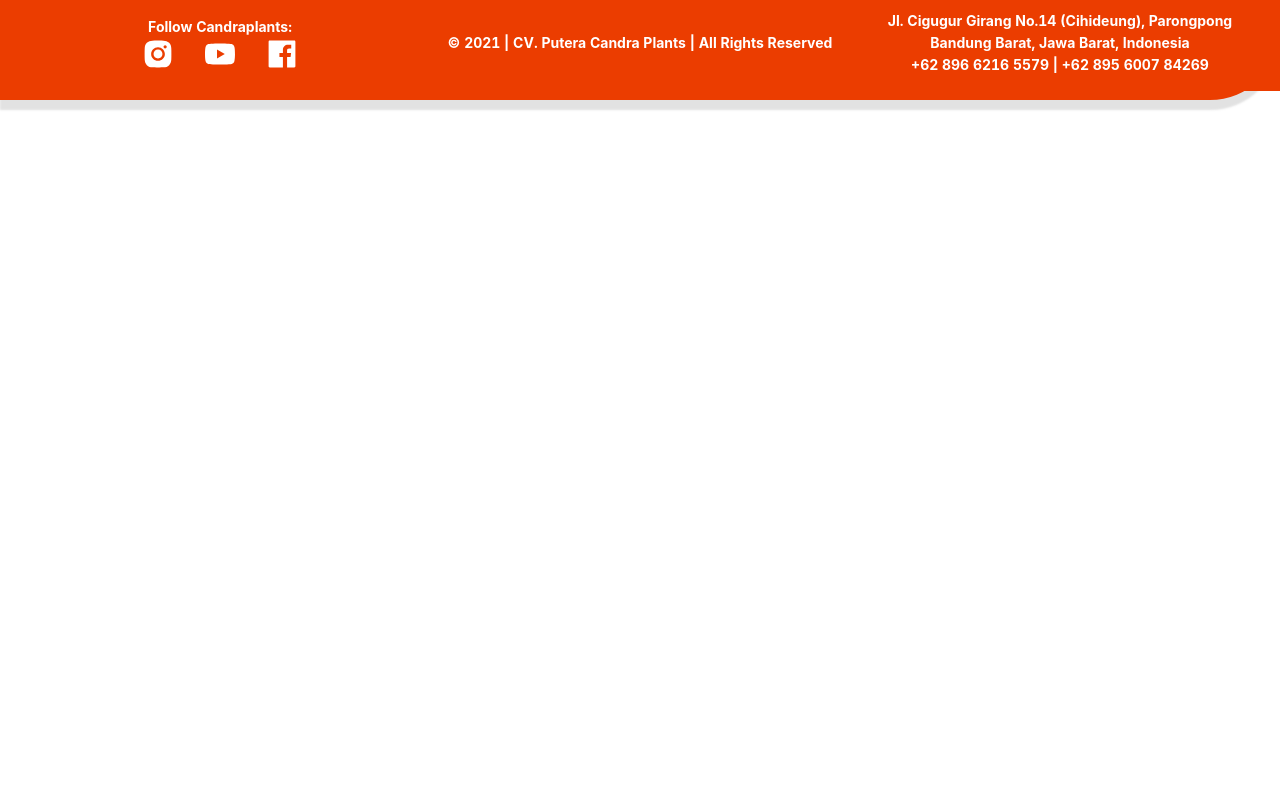
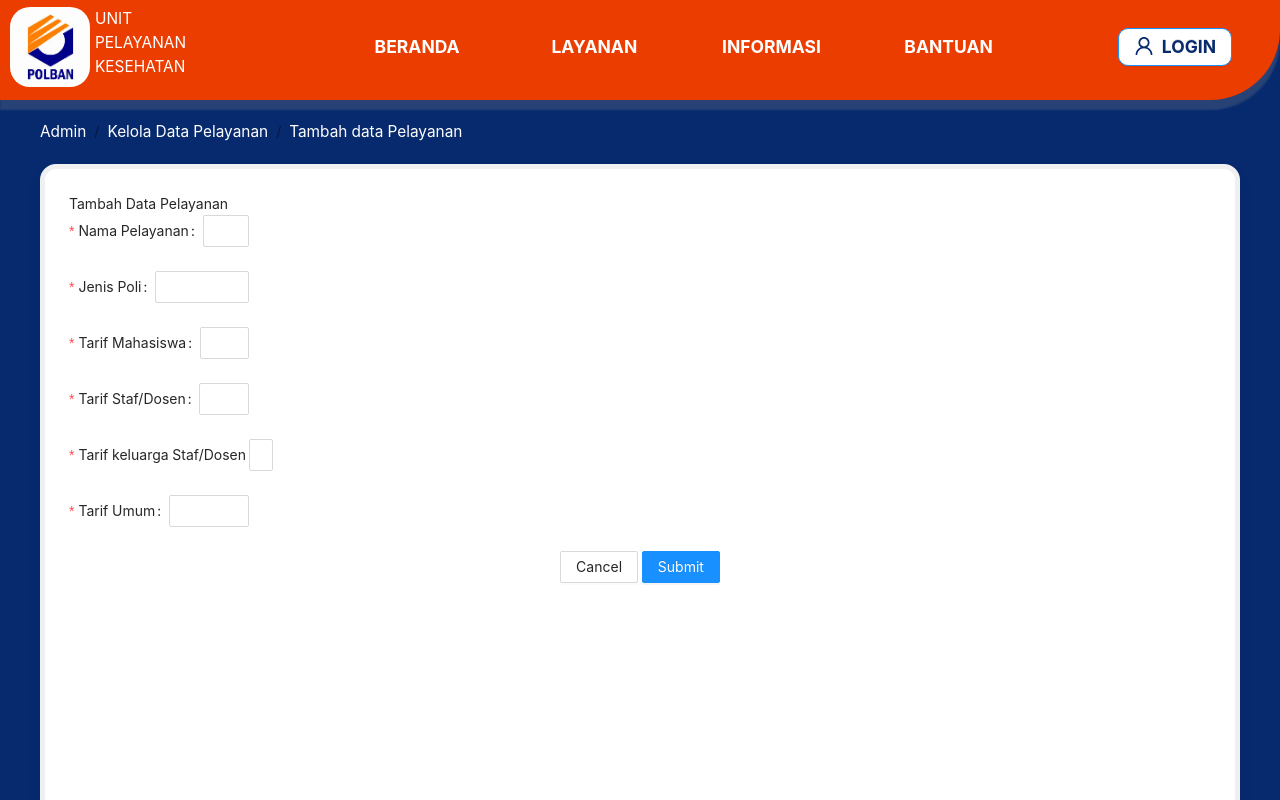
Before and after one commit to febriyoga-bs/poliklinik-fe, a React (Create React App) app: page /#/ubah-data-layanan in a window 1280 px wide. Before the commit this address led to /#/ubah-data-pasien. Shown: the top 800 px of the page. Built offline with nearby package versions, Linux system fonts and the light colour scheme.

Commit message:
tampilan ubah data pasien dan layanan

```diff
--- a/package.json
+++ b/package.json
@@ -3,6 +3,7 @@
   "version": "0.1.0",
   "private": true,
   "dependencies": {
+    "@ant-design/icons": "^4.6.2",
     "@testing-library/jest-dom": "^5.11.10",
     "@testing-library/react": "^11.2.5",
     "@testing-library/user-event": "^12.8.3",
--- a/src/App.css
+++ b/src/App.css
@@ -333,6 +333,19 @@
   border-radius: 16px;
 }
 
+.form-card{
+  width: 100%;
+  height: 800px;
+  margin-left: 40px;
+  margin-right: 40px;
+  margin-bottom: 20px;
+  text-align:center;
+  position: relative;
+  box-shadow: 0px 8px 16px rgba(0, 0, 0, 0.06);
+  border-width: 5px;
+  border-radius: 16px;
+}
+
 /* End of Card */
 
 
--- a/src/Route.js
+++ b/src/Route.js
@@ -9,6 +9,8 @@ import LandingPage from "./app/views/page/landing_page";
 import LoginUser from "./app/views/page/user_login";
 import Register from "./app/views/page/pasien_register";
 import Informasi from "./app/views/page/informasi";
+import UbahDataPasien from "./app/views/page/ubah_data_pasien";
+import UbahDataLayanan from "./app/views/page/ubah_data_layanan";
 
 
 import Template from "./app/views/page/template";
@@ -57,6 +59,8 @@ function PrivateRoute({ component: Component, path, ...rest }) {
             <Route exact path="/layanan" component={Template} />
             <Route exact path="/informasi" component={Informasi} />
             <Route exact path="/bantuan" component={Template} />
+            <Route exact path="/ubah-data-pasien" component={UbahDataPasien} />
+            <Route exact path="/ubah-data-layanan" component={UbahDataLayanan} />
             {/* <PrivateRoute exact path="/my-account" component={MyAccount} />
             <PrivateRouteAdmin exact path="/manage-article" component={ManageArticle} />
             <PrivateRouteAdmin exact path="/manage-product" component={ManageProduct} />
--- /dev/null
+++ b/src/app/views/page/ubah_data_layanan.js
@@ -0,0 +1,88 @@
+import React, { useEffect } from "react";
+import { withRouter } from 'react-router-dom';
+import { Layout, Row, Col, Breadcrumb, Card, Typography, Form, Input, Button } from 'antd';
+
+const { Content } = Layout;
+const { Text } = Typography;
+
+const UbahDataLayanan = () => {
+    const test = "UBAH DATA LAYANAN"
+    const [form] = Form.useForm();
+    const onFinish= () => {}
+
+    return(
+        <Layout style={{backgroundColor: "#072A6F"}}>
+        <Content className="layout-content">
+            <Breadcrumb style={{marginLeft:40, marginBottom:20}}>
+                <Breadcrumb.Item href="/">
+                    <Text className="title">
+                        Admin
+                    </Text>
+                </Breadcrumb.Item>
+                <Breadcrumb.Item href="/informasi">
+                    <Text className="title">
+                        Kelola Data Pelayanan
+                    </Text>
+                </Breadcrumb.Item>
+                <Breadcrumb.Item href="/informasi">
+                    <Text className="title">
+                        Tambah data Pelayanan
+                    </Text>
+                </Breadcrumb.Item>
+            </Breadcrumb>
+            <Row justify="center" align="middle" style={{marginBottom:20}}>
+                <Card className="form-card">
+                    <Row>
+                        <Text>
+                            Tambah Data Pelayanan
+                        </Text>
+                    </Row>
+                    <Row style={{width:1000}}>
+                        <Form form={form} name="control-hooks" onFinish={onFinish}>
+                            <Col lg={10}>
+                                <Form.Item name="note" label="Nama Pelayanan" rules={[{ required: true }]}>
+                                    <Input />
+                                </Form.Item>
+                            </Col>
+                            <Col lg={10}>
+                                <Form.Item name="note" label="Jenis Poli" rules={[{ required: true }]}>
+                                    <Input />
+                                </Form.Item>
+                            </Col>
+                            <Col lg={10}>
+                                <Form.Item name="note" label="Tarif Mahasiswa" rules={[{ required: true }]}>
+                                    <Input />
+                                </Form.Item>
+                            </Col>
+                            <Col lg={10}>
+                                <Form.Item name="note" label="Tarif Staf/Dosen" rules={[{ required: true }]}>
+                                    <Input />
+                                </Form.Item>
+                            </Col>
+                            <Col lg={10}>
+                                <Form.Item name="note" label="Tarif keluarga Staf/Dosen" rules={[{ required: true }]}>
+                                    <Input />
+                                </Form.Item>
+                            </Col>
+                            <Col lg={10}>
+                                <Form.Item name="note" label="Tarif Umum" rules={[{ required: true }]}>
+                                    <Input />
+                                </Form.Item>
+                            </Col>
+                        </Form>
+                    </Row>
+                    <Button>Cancel</Button>
+                    &nbsp;
+                    <Button type="primary">Submit</Button>
+
+                </Card>
+            </Row>
+            </Content>
+
+        </Layout>
+
+    );
+
+}
+
+export default withRouter(UbahDataLayanan)
--- /dev/null
+++ b/src/app/views/page/ubah_data_pasien.js
@@ -0,0 +1,93 @@
+import React, { useEffect } from "react";
+import { withRouter } from 'react-router-dom';
+import { Layout, Row, Col, Breadcrumb, Card, Typography, Form, Input, Button } from 'antd';
+
+const { Content } = Layout;
+const { Text } = Typography;
+
+const UbahDataPasien = () => {
+    const test = "UBAH DATA PASIEN"
+    const [form] = Form.useForm();
+    const onFinish= () => {}
+
+    return(
+        <Layout style={{backgroundColor: "#072A6F"}}>
+        <Content className="layout-content">
+            <Breadcrumb style={{marginLeft:40, marginBottom:20}}>
+                <Breadcrumb.Item href="/">
+                    <Text className="title">
+                        Admin
+                    </Text>
+                </Breadcrumb.Item>
+                <Breadcrumb.Item href="/informasi">
+                    <Text className="title">
+                        Kelola data Passien
+                    </Text>
+                </Breadcrumb.Item>
+                <Breadcrumb.Item href="/informasi">
+                    <Text className="title">
+                        ID Pasien
+                    </Text>
+                </Breadcrumb.Item>
+            </Breadcrumb>
+            <Row justify="center" align="middle" style={{marginBottom:20}}>
+                <Card className="form-card">
+                    <Row>
+                        <Text>
+                            Ubah Data Pasien
+                        </Text>
+                    </Row>
+                    <Row style={{width:1000}}>
+                        <Form form={form} name="control-hooks" onFinish={onFinish}>
+                            <Col lg={10}>
+                                <Form.Item name="note" label="ID Pasien" rules={[{ required: true }]}>
+                                    <Input />
+                                </Form.Item>
+                            </Col>
+                            <Col lg={10}>
+                                <Form.Item name="note" label="Kategori Pasien" rules={[{ required: true }]}>
+                                    <Input />
+                                </Form.Item>
+                            </Col>
+                            <Col lg={10}>
+                                <Form.Item name="note" label="Nomor Telepon" rules={[{ required: true }]}>
+                                    <Input />
+                                </Form.Item>
+                            </Col>
+                            <Col lg={10}>
+                                <Form.Item name="note" label="Nama Pasien" rules={[{ required: true }]}>
+                                    <Input />
+                                </Form.Item>
+                            </Col>
+                            <Col lg={10}>
+                                <Form.Item name="note" label="Nomor identitas" rules={[{ required: true }]}>
+                                    <Input />
+                                </Form.Item>
+                            </Col>
+                            <Col lg={10}>
+                                <Form.Item name="note" label="Tanggal Lahir" rules={[{ required: true }]}>
+                                    <Input />
+                                </Form.Item>
+                            </Col>
+                            <Col lg={10}>
+                                <Form.Item name="note" label="Alamat" rules={[{ required: true }]}>
+                                    <Input />
+                                </Form.Item>
+                            </Col>
+                        </Form>
+                    </Row>
+                    <Button>Cancel</Button>
+                    &nbsp;
+                    <Button type="primary">Submit</Button>
+
+                </Card>
+            </Row>
+            </Content>
+
+        </Layout>
+
+    );
+
+}
+
+export default withRouter(UbahDataPasien)
```
